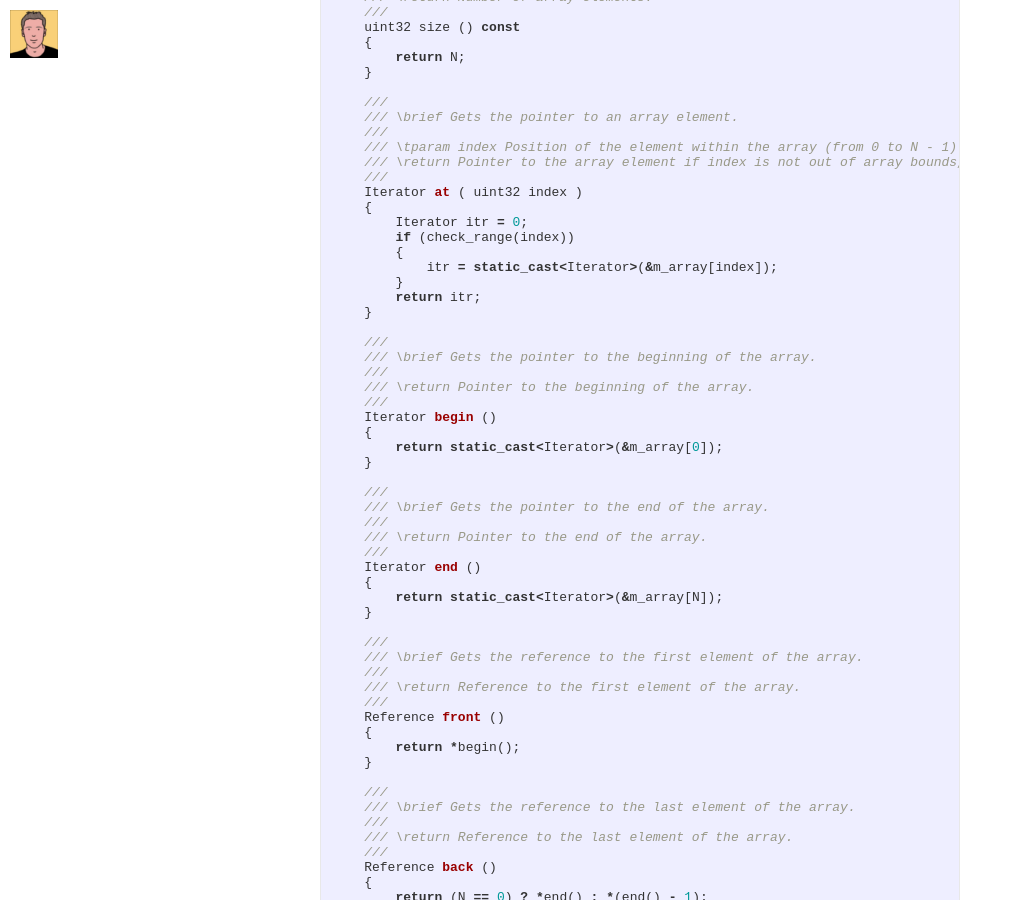
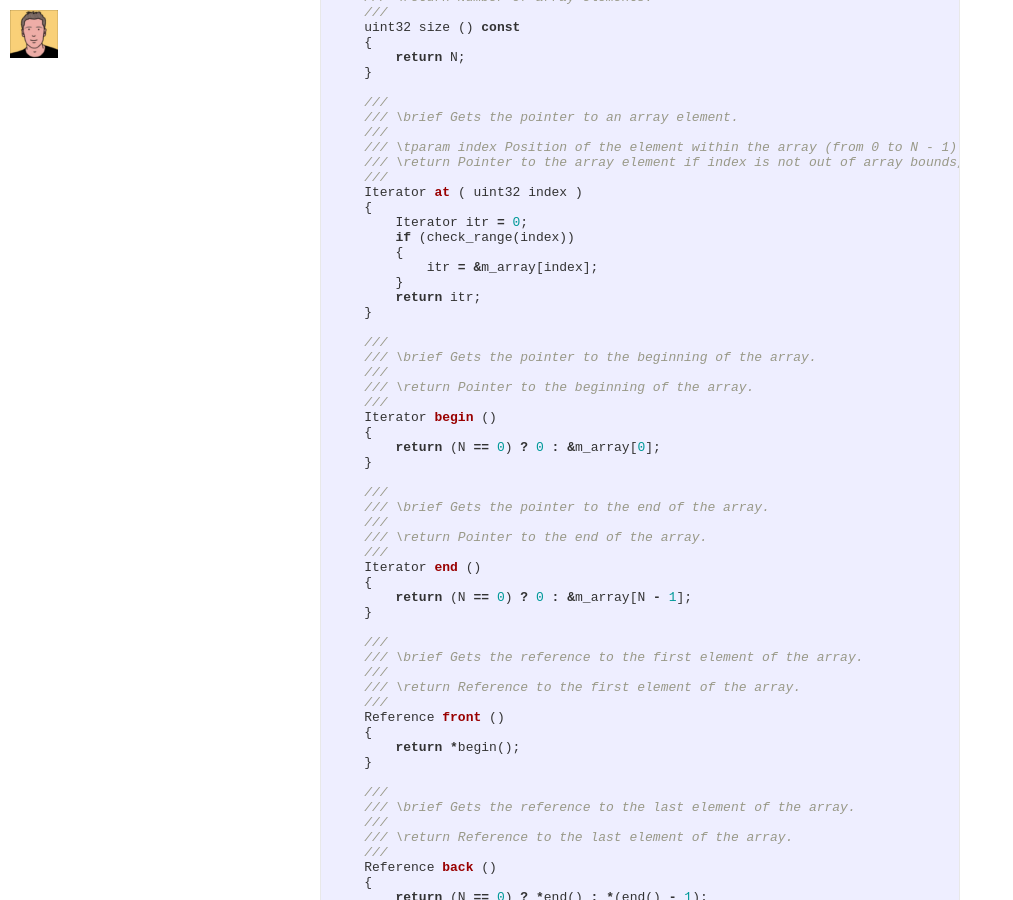
Before and after one commit to aafeijoo/aafeijoo.github.io, a Jekyll site: the page built from _posts/2014-05-30-jsf-av-array.markdown, in a window 1280 px wide and 900 px high, scrolled down 1277 px. Shown: the whole window, without its empty margins (0-1013 px from the left). Built offline with Jekyll 4.4.1, drawn with Linux system fonts in a browser that asks for light colours; some web fonts are replaced.

Commit message:
Bug fixed in Array.h

```diff
--- a/_posts/2014-05-30-jsf-av-array.markdown
+++ b/_posts/2014-05-30-jsf-av-array.markdown
@@ -69,7 +69,7 @@ public:
         Iterator itr = 0;
         if (check_range(index))
         {
-            itr = static_cast<Iterator>(&m_array[index]);
+            itr = &m_array[index];
         }
         return itr;
     }
@@ -81,7 +81,7 @@ public:
     ///
     Iterator begin ()
     {
-        return static_cast<Iterator>(&m_array[0]);
+        return (N == 0) ? 0 : &m_array[0];
     }
 
     ///
@@ -91,7 +91,7 @@ public:
     ///
     Iterator end ()
     {
-        return static_cast<Iterator>(&m_array[N]);
+        return (N == 0) ? 0 : &m_array[N - 1];
     }
 
     ///
```
